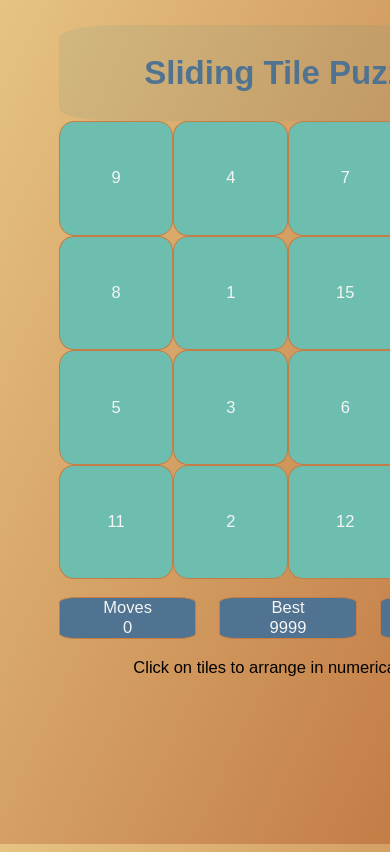
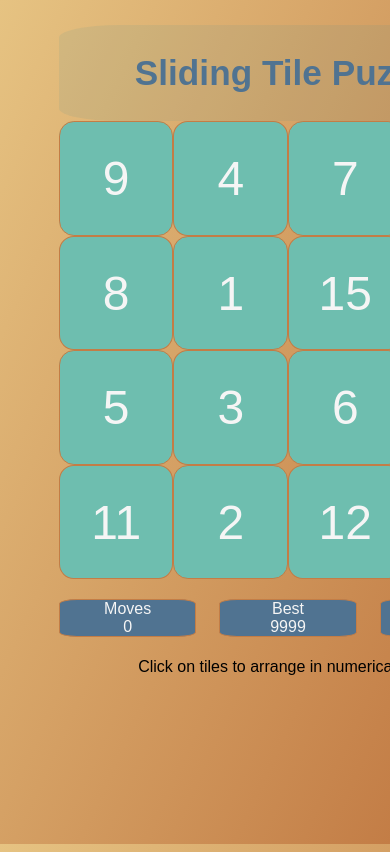
Before and after one commit to dgsmith7/sliding-tile-puzzle, a plain HTML site: page index.html in a window 390 px wide. Shown: the top 852 px of the page. Drawn offline with Linux system fonts and the light colour scheme; a web font is replaced by a local one.

Commit message:
fixed font sizes so they are properly responsive

```diff
--- a/index.css
+++ b/index.css
@@ -46,7 +46,7 @@ main {
     background-color: rgb(60, 140, 150, 0.1);
     text-align: center;
     align-content: center;
-    font-size: calc(15px + 0.390625vw);
+    font-size: 1.1rem;
 }
 
 #board {
@@ -69,7 +69,7 @@ main {
     text-align: center;
     align-content: center;
     border: 1px solid var(--dark-brown);
-    font-size: calc(15px + 0.390625vw);
+    font-size: 3rem;
 }
 
 #infoArea {
@@ -90,7 +90,7 @@ main {
     text-align: center;
     align-content: center;
     border: 1px solid var(--dark-brown);
-    font-size: calc(15px + 0.390625vw);
+    font-size: 1rem;
 }
 
 #messageArea {
@@ -99,5 +99,5 @@ main {
     grid-column-end: 5;
     grid-row-start: 4;
     text-align: center;
-    font-size: calc(15px + 0.390625vw);
+    font-size: 1rem;
 }
```
